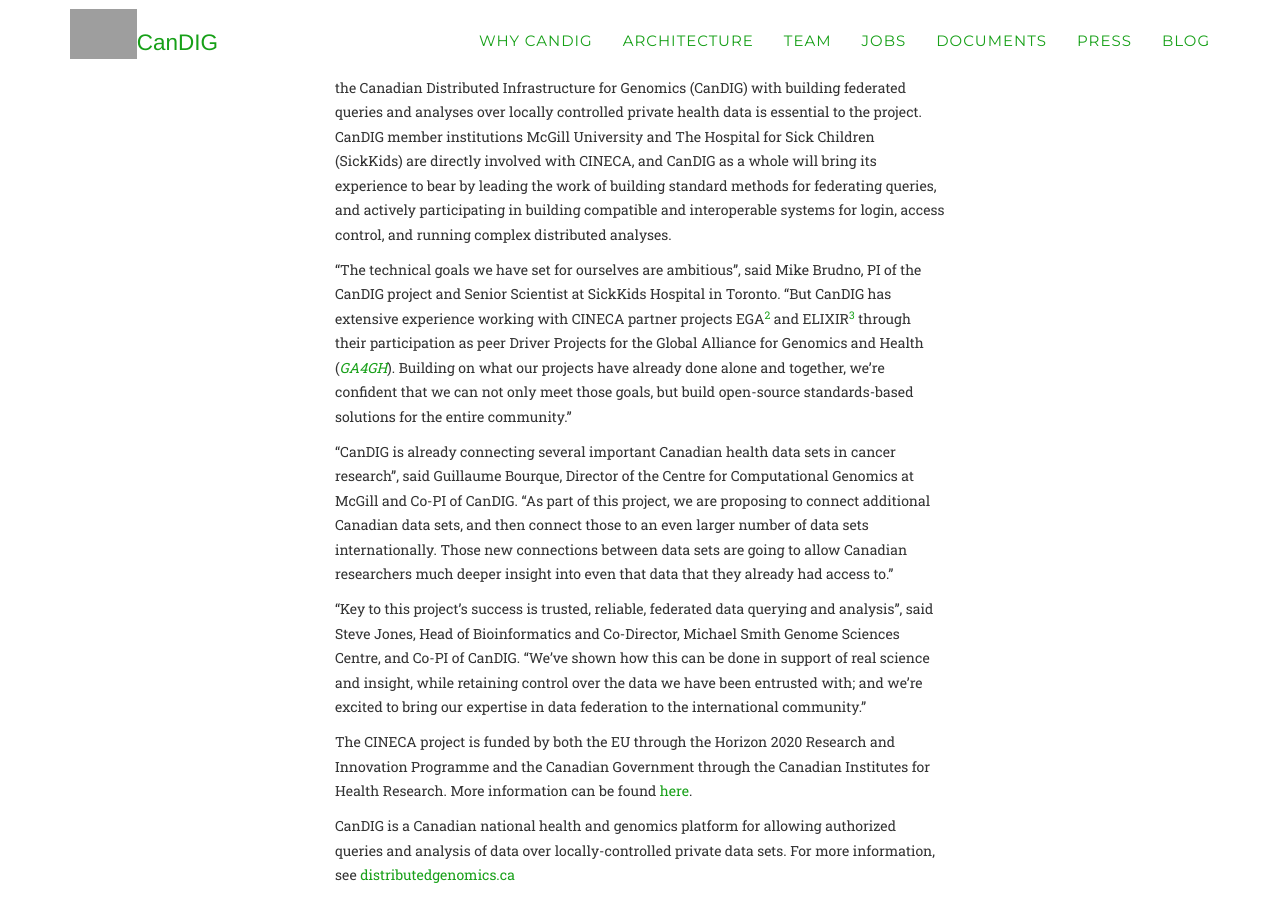
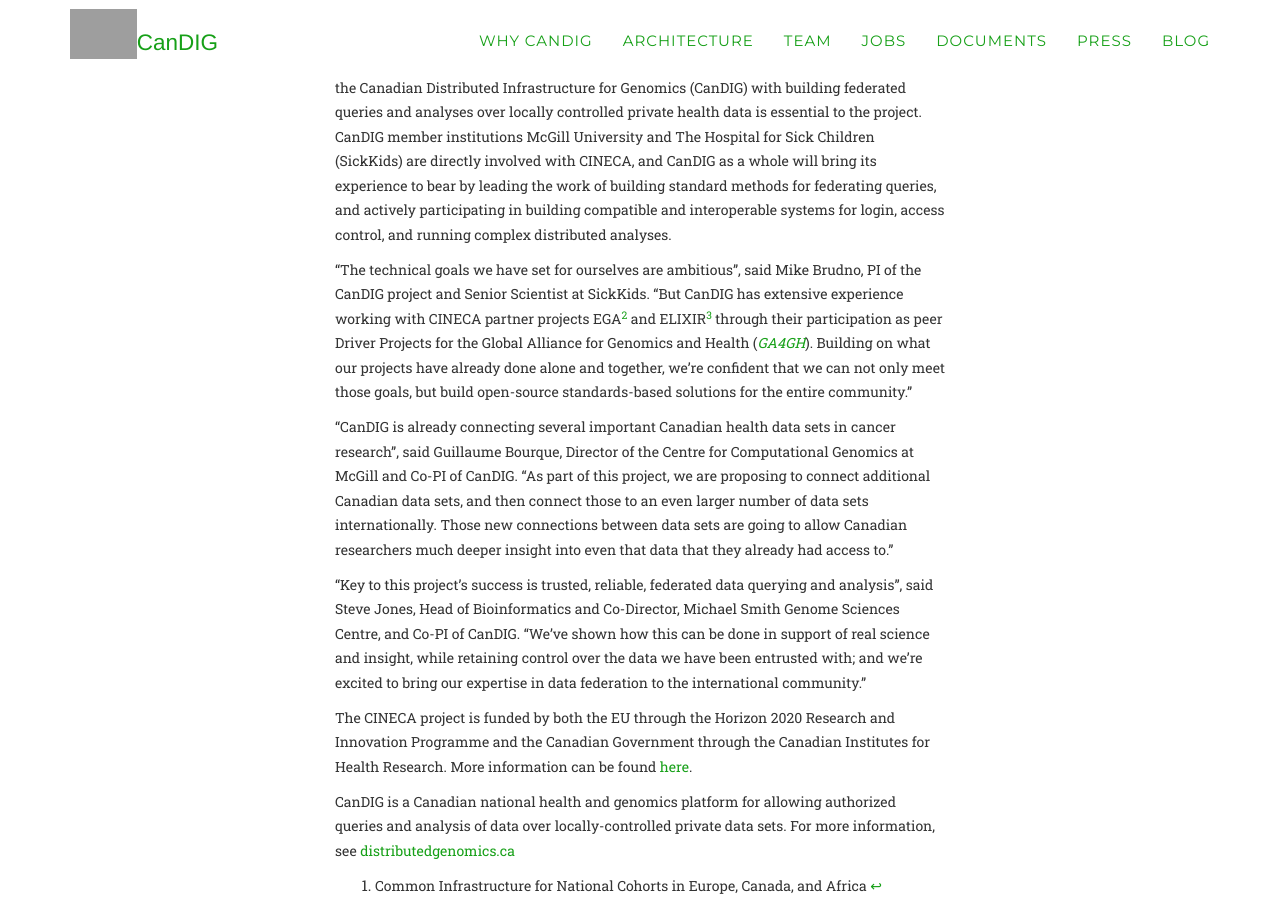
Before and after one commit to CanDIG/candig.github.io, a Jekyll site: the page built from _pages/releases/candig_cineca_project.md, in a window 1280 px wide and 900 px high, scrolled down 893 px. Built offline with Jekyll 4.4.1, drawn with Linux system fonts in a browser that asks for light colours; some web fonts are replaced; grey boxes are pictures that could not be loaded.

Commit message:
Update candig_cineca_project.md

```diff
--- a/_pages/releases/candig_cineca_project.md
+++ b/_pages/releases/candig_cineca_project.md
@@ -43,8 +43,7 @@
 analyses.
 
 &ldquo;The technical goals we have set for ourselves are ambitious”, said Mike
-Brudno, PI of the CanDIG project and Senior Scientist at SickKids
-Hospital in Toronto. “But CanDIG has extensive experience working with
+Brudno, PI of the CanDIG project and Senior Scientist at SickKids. “But CanDIG has extensive experience working with
 CINECA partner projects EGA[^2] and ELIXIR[^3] through their
 participation as peer Driver Projects for the Global Alliance for
 Genomics and Health ([*GA4GH*](https://www.ga4gh.org)). Building on what
```
